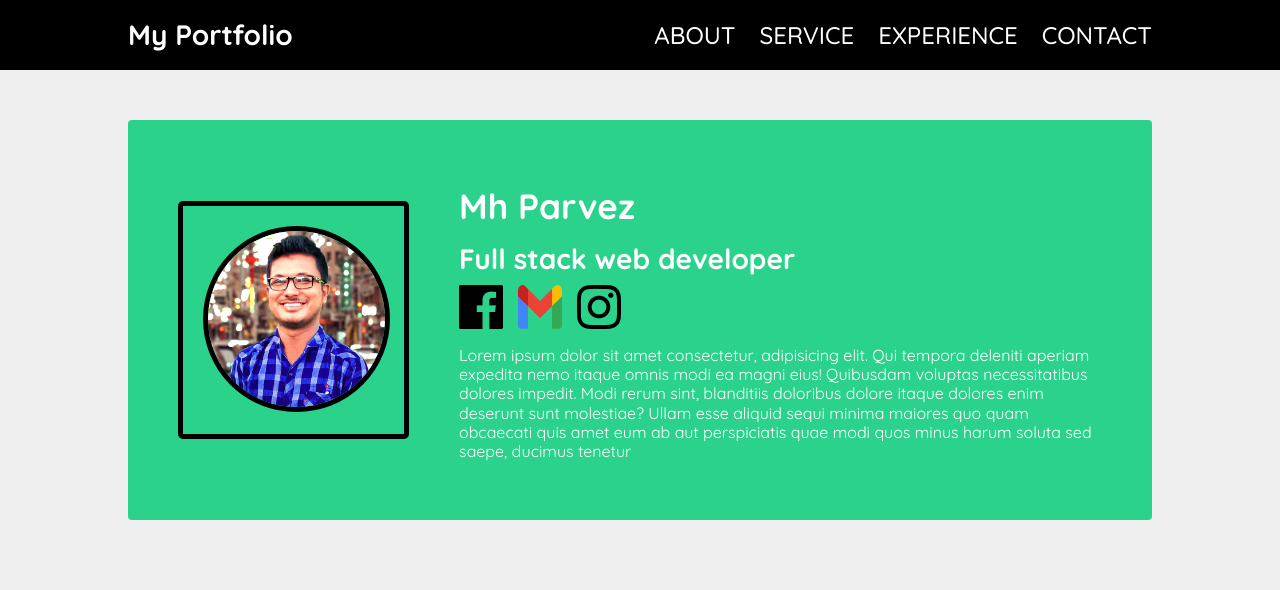
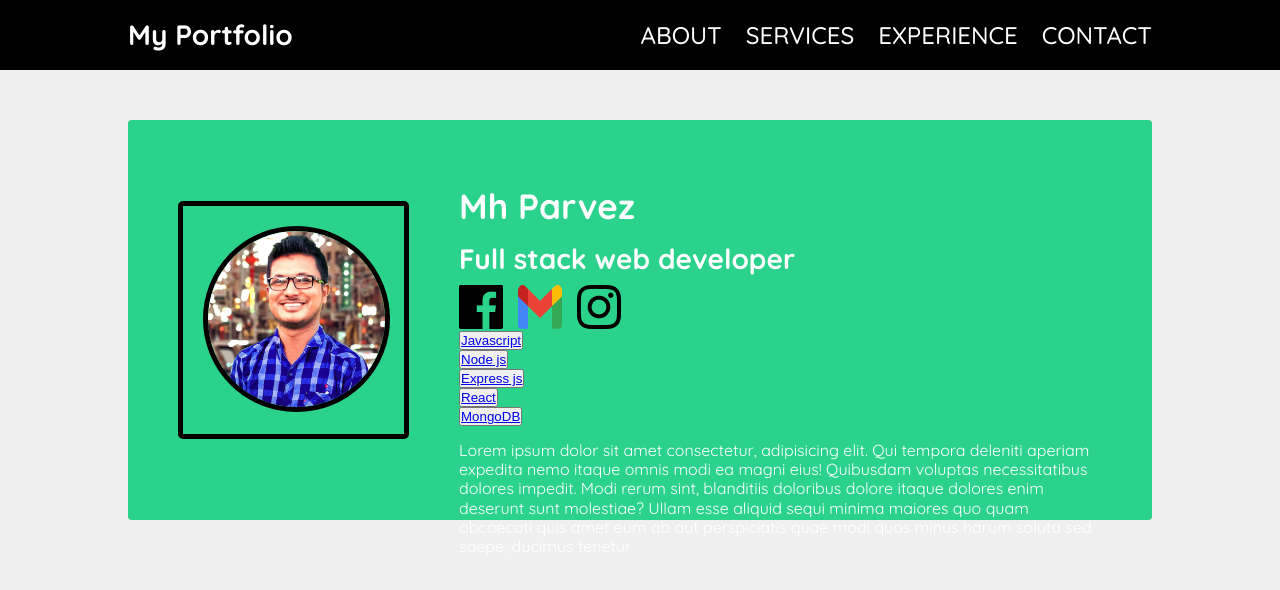
Before and after one commit to MhParvez/portfoliohw, a plain HTML site: page index.html in a window 1280 px wide. Drawn offline with Linux system fonts and the light colour scheme.

Commit message:
Update index.html

```diff
--- a/index.html
+++ b/index.html
@@ -19,7 +19,7 @@
 
                 <div class="nav-item-container">
                     <div class="nav-item"><a href="#">About</a></div>
-                    <div class="nav-item"><a href="#">SERVICE</a></div>
+                    <div class="nav-item"><a href="#">SERVICEs</a></div>
                     <div class="nav-item"><a href="#">EXPERIENCE</a></div>
                     <div class="nav-item"><a href="#">Contact</a></div>
                 </div>
@@ -50,6 +50,14 @@
                     <div class="gmail-icon padding-icon"><img src="img/gmail.png" alt=""></div>
                     <div class="instagram-icon padding-icon"><img src="img/aector.png" alt=""></div>
                 </div>
+                <!-- Profile sklill -->
+                <div class="Profile-skill">
+                    <div class="js"><button><a href="#">Javascript</a></button></div>
+                    <div class="js"><button><a href="#">Node js</a></button></div>
+                    <div class="js"><button><a href="#">Express js</a></button></div>
+                    <div class="js"><button><a href="#">React</a></button></div>
+                    <div class="js"><button><a href="#">MongoDB</a></button></div>
+                </div>
                 <!-- Profile card text content -->
                 <div class="profile-card-text-content">
                     <p>Lorem ipsum dolor sit amet consectetur, adipisicing elit. Qui tempora deleniti aperiam expedita nemo itaque omnis modi ea magni eius! Quibusdam voluptas necessitatibus dolores impedit. Modi rerum sint, blanditiis doloribus dolore itaque dolores enim deserunt sunt molestiae? Ullam esse aliquid sequi minima maiores quo quam obcaecati quis amet eum ab aut perspiciatis quae modi quos minus harum soluta sed saepe, ducimus tenetur  </p>
```
